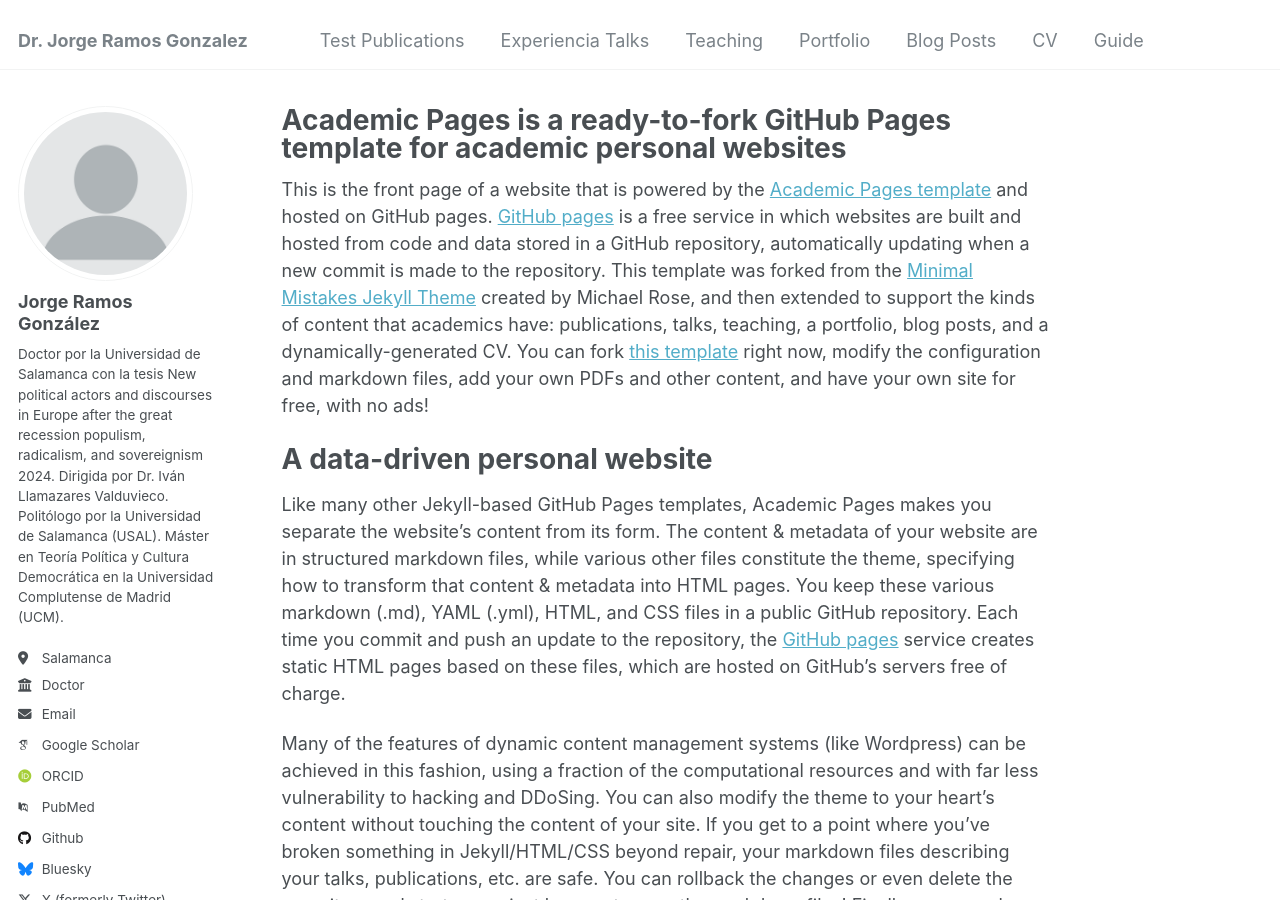
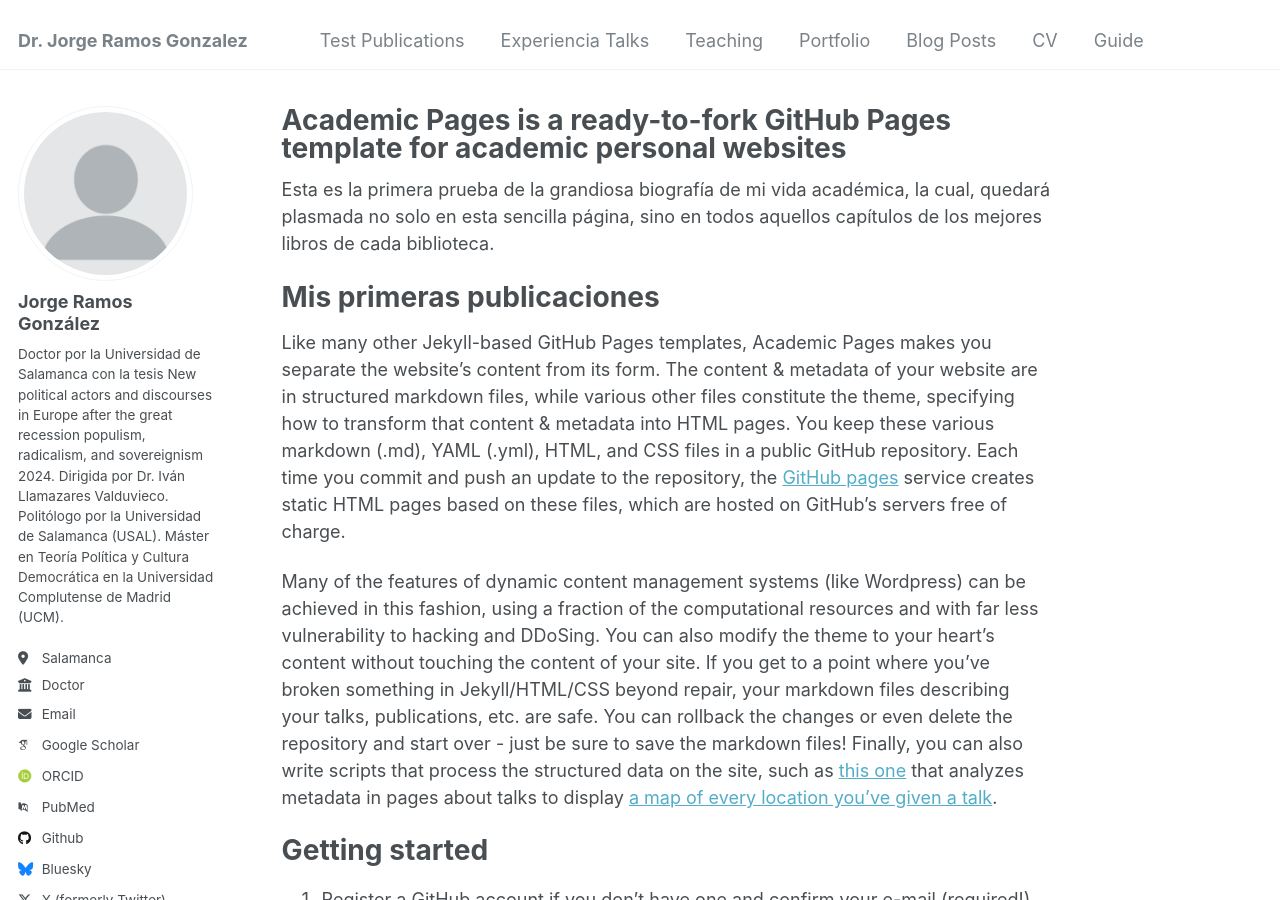
Before and after one commit to jramosgonzalez/drjramos, a Jekyll site: the page built from _pages/about.md, in a window 1280 px wide and 900 px high. Built offline with Jekyll 4.4.1, drawn with Linux system fonts in a browser that asks for light colours; some web fonts are replaced.

Commit message:
Prueba principal page

```diff
--- a/_pages/about.md
+++ b/_pages/about.md
@@ -7,9 +7,9 @@ redirect_from:
   - /about.html
 ---
 
-This is the front page of a website that is powered by the [Academic Pages template](https://github.com/academicpages/academicpages.github.io) and hosted on GitHub pages. [GitHub pages](https://pages.github.com) is a free service in which websites are built and hosted from code and data stored in a GitHub repository, automatically updating when a new commit is made to the repository. This template was forked from the [Minimal Mistakes Jekyll Theme](https://mmistakes.github.io/minimal-mistakes/) created by Michael Rose, and then extended to support the kinds of content that academics have: publications, talks, teaching, a portfolio, blog posts, and a dynamically-generated CV. You can fork [this template](https://github.com/academicpages/academicpages.github.io) right now, modify the configuration and markdown files, add your own PDFs and other content, and have your own site for free, with no ads!
+Esta es la primera prueba de la grandiosa biografía de mi vida académica, la cual, quedará plasmada no solo en esta sencilla página, sino en todos aquellos capítulos de los mejores libros de cada biblioteca.
 
-A data-driven personal website
+Mis primeras publicaciones
 ======
 Like many other Jekyll-based GitHub Pages templates, Academic Pages makes you separate the website's content from its form. The content & metadata of your website are in structured markdown files, while various other files constitute the theme, specifying how to transform that content & metadata into HTML pages. You keep these various markdown (.md), YAML (.yml), HTML, and CSS files in a public GitHub repository. Each time you commit and push an update to the repository, the [GitHub pages](https://pages.github.com/) service creates static HTML pages based on these files, which are hosted on GitHub's servers free of charge.
 
```
